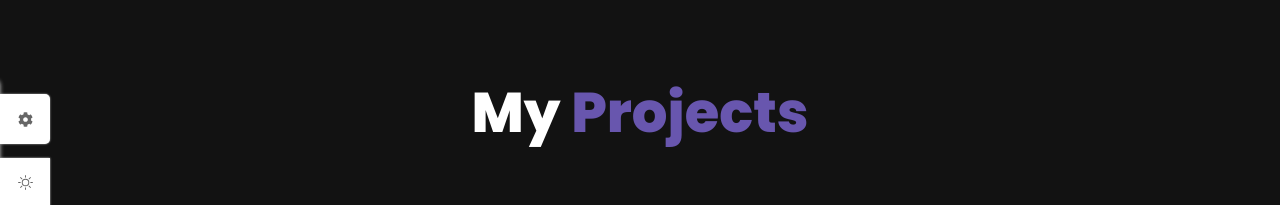
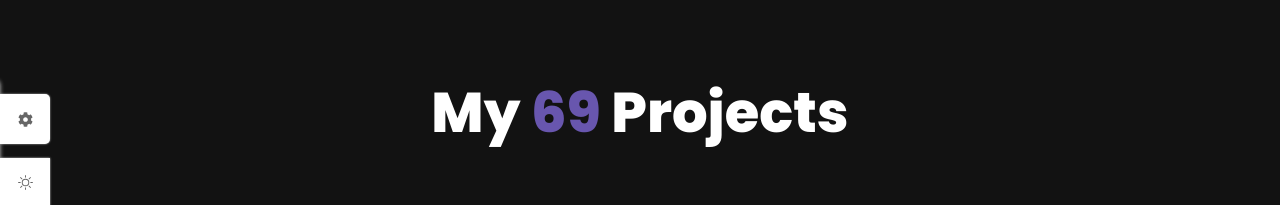
Before and after one commit to AaryanShaikh/can.i.code, a Next.js app: page /projects in a window 1280 px wide. Shown: the top 205 px of the page. Built offline with nearby package versions, Linux system fonts and the light colour scheme; a web font is replaced by a local one.

Commit message:
Update Projects.jsx

```diff
--- a/app/components/Projects.jsx
+++ b/app/components/Projects.jsx
@@ -82,7 +82,7 @@ const Projects = ({ handleLoading, loading, route, themeColor }) => {
         ></div>
       </div>
       <section className="portfolio section">
-        <h2 className="section__title">My <span>Projects</span></h2>
+        <h2 className="section__title">My <span>{portfolio.length}</span> Projects</h2>
 
         <div className="filter-container container">
           <motion.div
```
